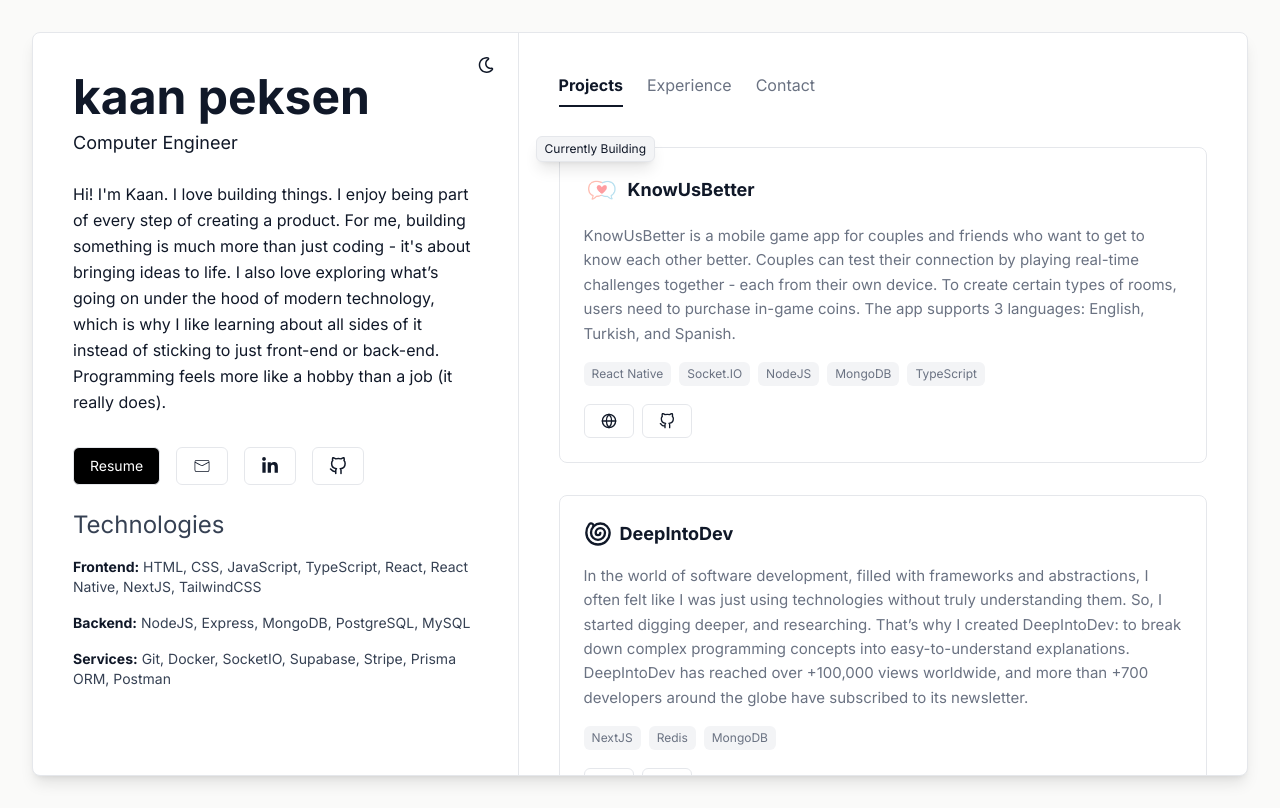
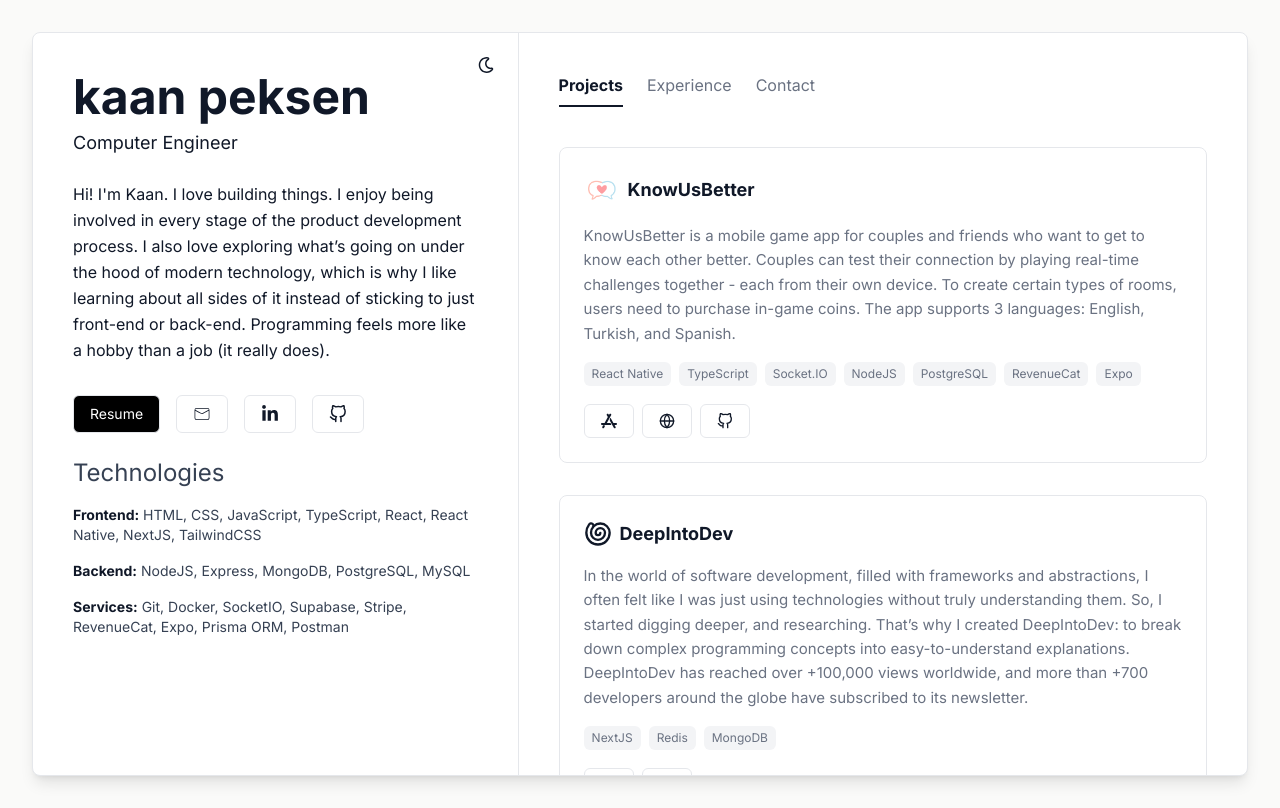
Before and after one commit to kaanmetep/portfolio, a Next.js app: page / in a window 1280 px wide. Built offline with nearby package versions, Linux system fonts and the light colour scheme.

Commit message:
update info

```diff
--- a/components/AboutSection.jsx
+++ b/components/AboutSection.jsx
@@ -49,9 +49,8 @@ const AboutSection = () => {
         Computer Engineer
       </h2>
       <p className="lg:mt-6 mt-4 leading-relaxed text-sm md:text-[15px] lg:text-base 2xl:text-[17px]">
-        Hi! I'm Kaan. I love building things. I enjoy being part of every step
-        of creating a product. For me, building something is much more than just
-        coding - it's about bringing ideas to life. I also love exploring what’s
+        Hi! I'm Kaan. I love building things. I enjoy being involved in every
+        stage of the product development process. I also love exploring what’s
         going on under the hood of modern technology, which is why I like
         learning about all sides of it instead of sticking to just front-end or
         back-end. Programming feels more like a hobby than a job (it really
--- a/components/ProjectCard.jsx
+++ b/components/ProjectCard.jsx
@@ -1,6 +1,7 @@
 "use client";
 import Button from "./ui/Button";
 import { FiGithub } from "react-icons/fi";
+import { SiAppstore } from "react-icons/si";
 import { Globe } from "lucide-react";
 const ProjectCard = ({
   logo,
@@ -10,12 +11,15 @@ const ProjectCard = ({
   technologies = [],
   websiteUrl,
   githubUrl,
+  appStoreUrl,
   building = false,
 }) => {
   return (
     <div
       className="relative flex flex-col  border border-gray-200 dark:border-gray-700 cursor-pointer hover:shadow-md transition-all duration-200 hover:border-gray-300 ease-in-out rounded-lg p-4 lg:p-6"
-      onClick={() => window.open(websiteUrl, "_blank")}
+      onClick={() =>
+        window.open(appStoreUrl ? appStoreUrl : websiteUrl, "_blank")
+      }
     >
       {building && (
         <div className="absolute -top-3 -left-4 lg:-left-6 bg-gray-100 dark:bg-gray-800 text-gray-900 dark:text-gray-100 px-2 py-1 rounded-md shadow-lg border border-gray-200 dark:border-gray-700">
@@ -43,14 +47,23 @@ const ProjectCard = ({
           </ul>
         </div>
         {image && (
-          <img
-            src={image.src}
-            alt={title}
-            className="w-96 h-72 object-contain rounded-lg hidden 2xl:block "
-          />
+          <div className="w-96 h-72 dark:bg-gray-900 rounded-lg overflow-hidden hidden 2xl:flex items-center justify-center">
+            <img
+              src={image.src}
+              alt={title}
+              className="w-full h-full object-contain"
+            />
+          </div>
         )}
       </div>
       <ul className="flex gap-2 mt-[18px] items-center">
+        {appStoreUrl && (
+          <li>
+            <Button onClick={() => window.open(appStoreUrl, "_blank")}>
+              <SiAppstore className="size-3 md:size-4" />
+            </Button>
+          </li>
+        )}
         <li>
           <Button onClick={() => window.open(websiteUrl, "_blank")}>
             <Globe className="size-3 md:size-4" />
--- a/components/Projects.jsx
+++ b/components/Projects.jsx
@@ -5,7 +5,7 @@ import image1 from "@/public/images/goviralfast/goviralfast1.png";
 import image2 from "@/public/images/deepintodev/deepintodev1.png";
 import image3 from "@/public/images/quizversus/quizversus1.png";
 import image4 from "@/public/images/knowusbetter/knowusbetter-logo.png";
-import image5 from "@/public/images/knowusbetter/knowusbetter1.jpeg";
+import image5 from "@/public/images/knowusbetter/knowusbetter1.png";
 const Projects = () => {
   return (
     <div className="flex flex-col gap-8">
@@ -16,14 +16,16 @@ const Projects = () => {
         image={image5}
         technologies={[
           "React Native",
+          "TypeScript",
           "Socket.IO",
           "NodeJS",
-          "MongoDB",
-          "TypeScript",
+          "PostgreSQL",
+          "RevenueCat",
+          "Expo",
         ]}
         websiteUrl="http://knowusbetter.app/"
         githubUrl="https://github.com/kaanmetep/KnowUsBetterApp"
-        building={true}
+        appStoreUrl="https://apps.apple.com/us/app/knowusbetter/id6754946265"
       />
       <ProjectCard
         logo={<Shell className="size-4 sm:size-5 md:size-7" />}
--- a/constants.js
+++ b/constants.js
@@ -23,6 +23,8 @@ export const SERVICES_STACK = [
   "SocketIO",
   "Supabase",
   "Stripe",
+  "RevenueCat",
+  "Expo",
   "Prisma ORM",
   "Postman",
 ];
```
Also changed, not shown: public/images/knowusbetter/knowusbetter1.jpeg (deleted), public/images/knowusbetter/knowusbetter1.png (added).
